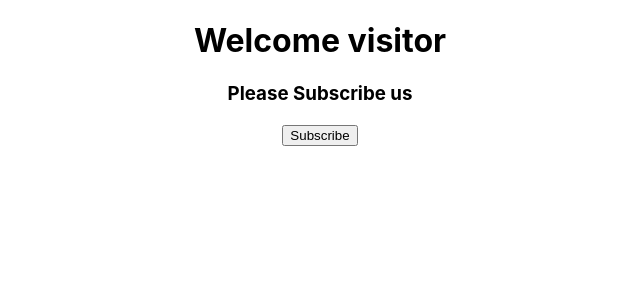
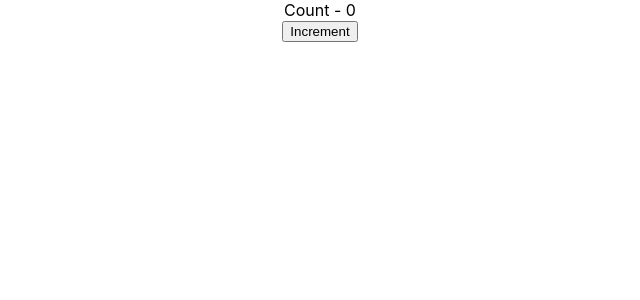
Before and after one commit to hyousafdev/Front-End-Developement-Course, a React (Create React App) app in the folder react-js/: page / in a window 1280 px wide. Shown: the top 300 px of the page, without its empty margins (320-960 px from the left). Built offline with nearby package versions, Linux system fonts and the light colour scheme.

Commit message:
setState

```diff
--- a/react-js/src/App.js
+++ b/react-js/src/App.js
@@ -7,6 +7,7 @@
 import Props from './Components/Props';
 import PropsClassComponents from './Components/propsClassComponent';
 import State from './Components/State';
+import Counter from './Components/setState';
 
 class App extends Component {
    render() {
@@ -31,8 +32,8 @@
         {/* <PropsClassComponents name='Hassan' professionName='Programmer' />
         <PropsClassComponents name='Zain' professionName='Sales Man' />
         <PropsClassComponents name='Danish' professionName='Manager' /> */}
-
-        <State />
+        {/* <State /> */}
+        <Counter />
 
       </div>
     );
--- /dev/null
+++ b/react-js/src/Components/setState.js
@@ -0,0 +1,49 @@
+import React, { Component } from 'react'
+
+class Counter extends Component {
+
+    constructor(props) {
+        super(props)
+        this.state = {
+            count: 0
+        }
+    }
+
+
+increment() {
+    /* this.setState({
+        count: this.state.count + 1
+    },
+    () => {
+        console.log('Callback value', this.state.count)
+    }
+    )
+    console.log(this.state.count) */
+
+    //this.state.count = this.state.count + 1
+    //console.log(this.state.count)
+
+    this.setState(previousState => ({
+        count: previousState.count + 1
+    }))
+    console.log(this.state.count)
+}
+
+incrementFive() {
+    this.increment()
+    this.increment()
+    this.increment()
+    this.increment()
+    this.increment()
+}
+    render() {
+        return (
+            <div>
+                <div> Count - { this.state.count } </div>
+               {/*<button onClick={() => this.increment()}>Increment</button>*/}
+               <button onClick={() => this.incrementFive()}>Increment</button>
+            </div>
+        )
+    }
+}
+export default Counter;
```
